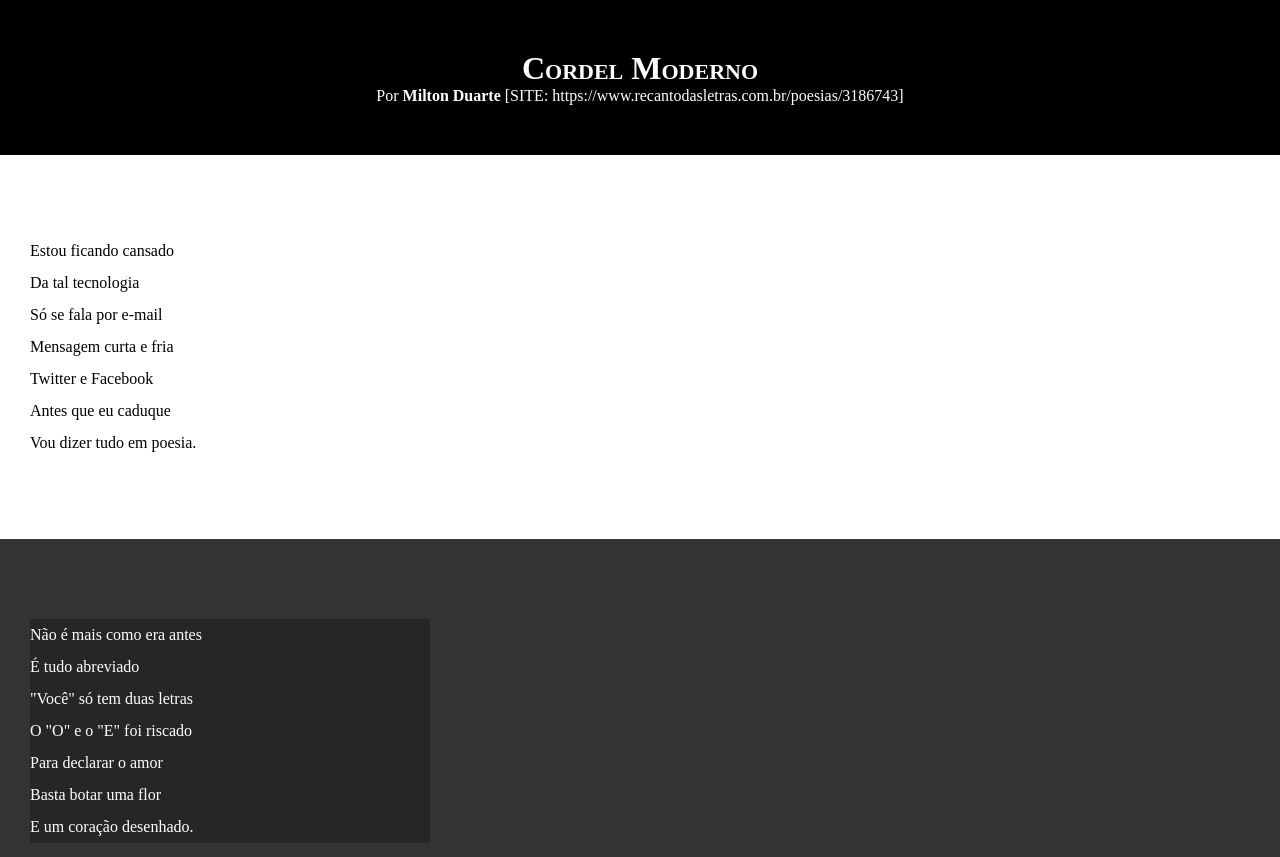
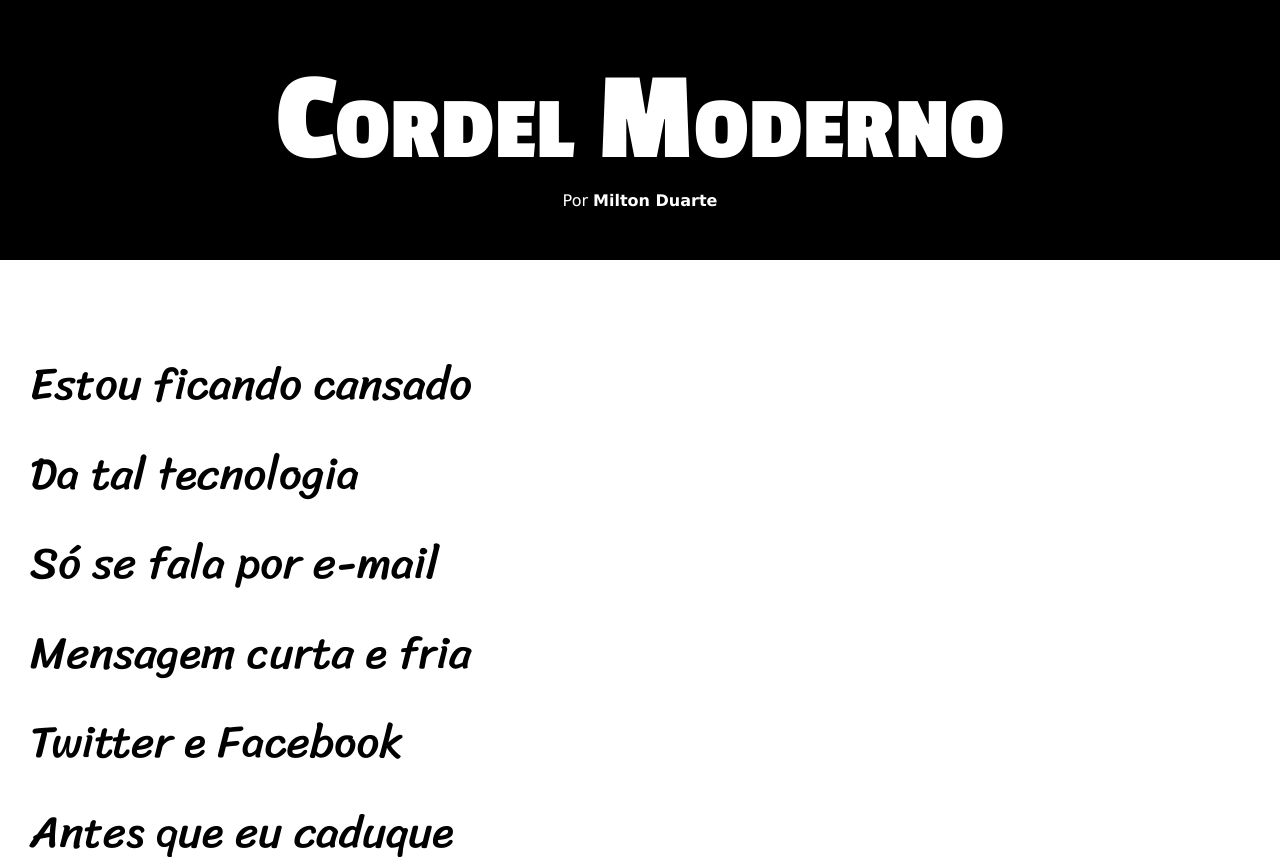
Before and after one commit to JPMarco/HTML-CSS, a plain HTML site: page Exercícios/Desafio/Capítulo 20/pacote-d012/index.html in a window 1280 px wide. Shown: the top 857 px of the page. Drawn offline with Linux system fonts and the light colour scheme.

Commit message:
Atualizações do Desafio 012

```diff
--- a/Exercícios/Desafio/Capítulo 20/pacote-d012/estilo/style.css
+++ b/Exercícios/Desafio/Capítulo 20/pacote-d012/estilo/style.css
@@ -1,12 +1,23 @@
 @charset "UTF-8";
+
+@import url('https://fonts.googleapis.com/css2?family=Passion+One:wght@400;700;900&display=swap');
+@import url('https://fonts.googleapis.com/css2?family=Passion+One:wght@400;700;900&family=Sriracha&display=swap');
+
+:root {
+    --fonte1: Verdana, Geneva, Tahoma, sans-serif;
+    --fonte2: "Passion One", cursive;
+    --fonte3: "Sriracha", cursive;
+}
 
 * {
     margin: 0px;
     padding: 0px;
+    font-size: 1em;
 }
 html, body {
     min-height: 100%;
     background-color: darkgray;
+    font-family: var(--fonte1);
 }
 header {
     background-color: black;
@@ -16,6 +27,9 @@ header {
 header > h1 {
     padding-top: 50px;
     font-variant: small-caps;
+    font-family: var(--fonte2);
+    font-size: 4em;
+    font-size: 10vw;
 }
 header > p {
     padding-bottom: 50px;
@@ -33,6 +47,8 @@ section {
     padding-bottom: 10vh;
     line-height: 2em;
     padding-left: 30px;
+    font-family: var(--fonte3);
+    font-size: 3.5vw;
 }
 section.normal {
     background-color: white;
@@ -43,7 +59,8 @@ section.imagem {
     color: white;
 }
 section.imagem > p {
-    width: 400px;
+    display: inline-block;
+    padding: 5px;
     background-color: rgba(0, 0, 0, 0.253);
 }
 footer {
--- a/Exercícios/Desafio/Capítulo 20/pacote-d012/index.html
+++ b/Exercícios/Desafio/Capítulo 20/pacote-d012/index.html
@@ -11,7 +11,6 @@
         <h1>Cordel Moderno</h1>
         <p>
             Por <a href="https://www.recantodasletras.com.br/poesias/3186743" target="_blank">Milton Duarte</a>
-            [SITE: https://www.recantodasletras.com.br/poesias/3186743]
         </p>
     </header>
 
```
